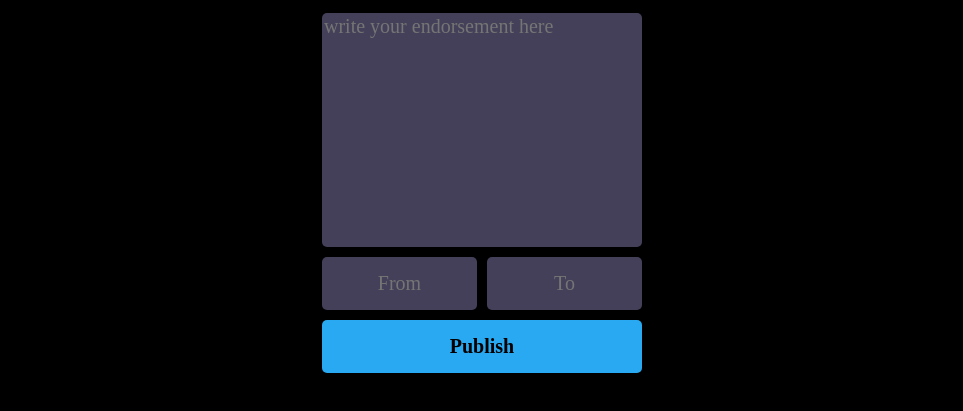
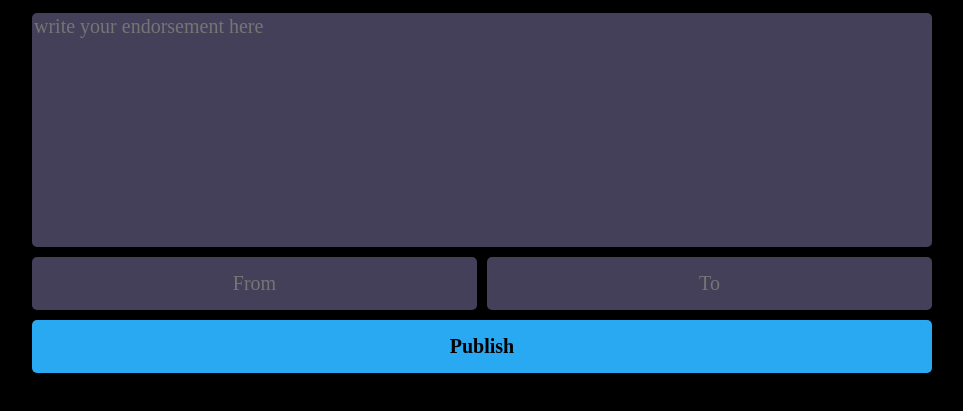
Before and after one commit to Shajedul-Shazid/We-are-Champions, a website built with Vite: page index.html in a window 1280 px wide. Shown: the part 249-660 px from the top of the page, without its empty margins (158-1121 px from the left). Built offline with nearby package versions, Linux system fonts and the light colour scheme.

Commit message:
desktop design done using media query

```diff
--- a/index.css
+++ b/index.css
@@ -11,15 +11,23 @@ html, body {
     flex-direction: column;
     margin: 50px auto;
     width: 320px;
+    /* margin: 0 auto;
+    max-width: 320px;
+    padding: 50px 30px; */
 }
 
 /* for desktop */
 
-@media(min-width: 600px) {
+@media only screen and (min-width: 600px) {
     .container {
-        margin: 0 auto;
+        /* margin: 0 auto;
         max-width: 900px;
-        padding: 50px 100px;
+        padding: 50px 100px; */
+
+        display: flex;
+        flex-direction: column;
+        margin: 50px auto;
+        width: 900px;
     }
 }
 
```
